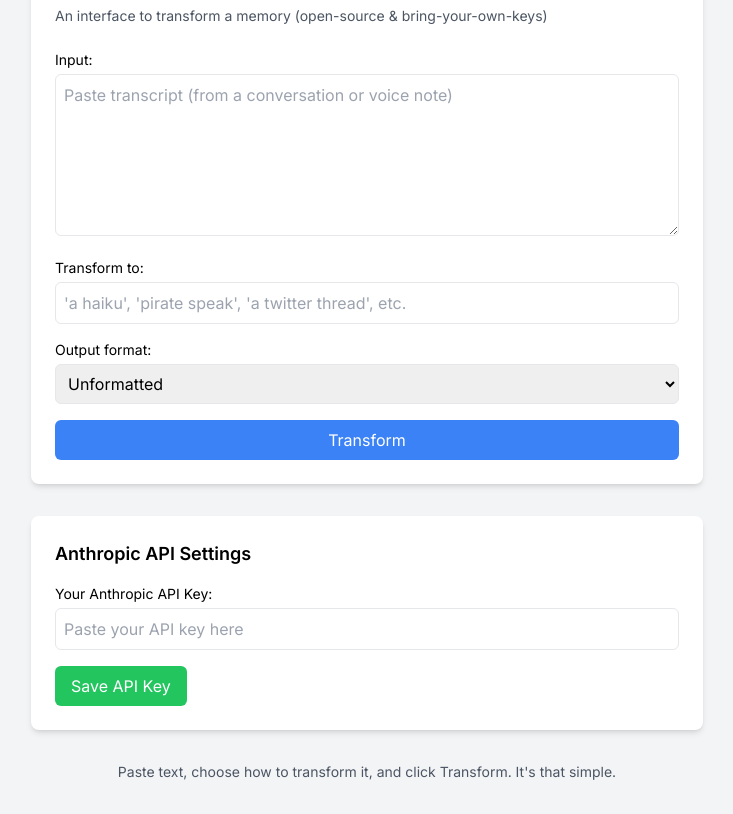
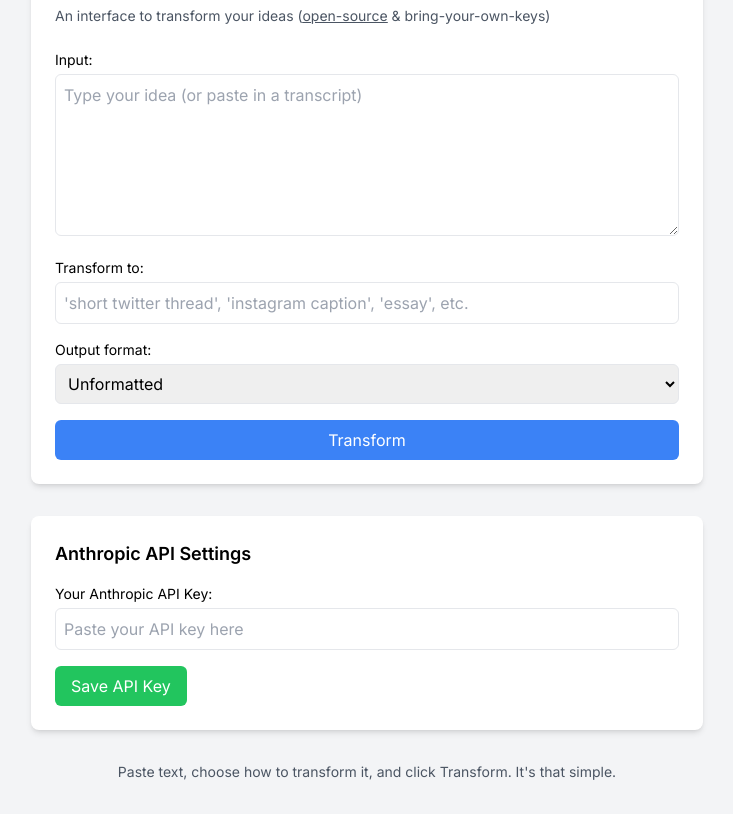
Before and after one commit to dcarmitage/kairolog, a website: page public/index.html in a window 1280 px wide. Shown: the part 94-908 px from the top of the page, without its empty margins (273-1006 px from the left). Drawn offline with nearby package versions, Linux system fonts and the light colour scheme.

Commit message:
Update index.html

```diff
--- a/public/index.html
+++ b/public/index.html
@@ -3,7 +3,7 @@
 <head>
     <meta charset="UTF-8">
     <meta name="viewport" content="width=device-width, initial-scale=1.0">
-    <title>Kairolog (Memory Transformer)</title>
+    <title>Kairolog (Idea Transformer)</title>
     <script src="https://cdn.tailwindcss.com"></script>
     <link href="https://fonts.googleapis.com/css2?family=Inter:wght@400;600&display=swap" rel="stylesheet">
     <style>
@@ -31,16 +31,16 @@
             <h1 class="text-3xl font-semibold mb-2 text-left">Kairolog</h1>
             <!-- <bold>Transform a memory</bold> -->
             <!-- <p class="text-left text-sm text-gray-600 mb-6">Paste memory -> Describe how to transform it -> Click Transform</p> -->
-            <p class="text-left text-sm text-gray-600 mb-6">An interface to transform a memory (open-source & bring-your-own-keys)</p>
+            <p class="text-left text-sm text-gray-600 mb-6">An interface to transform your ideas (<u><a href="https://github.com/dcarmitage/kairolog" target="_blank">open-source</a></u> &amp; bring-your-own-keys)</p>
 
             <div class="mb-4">
                 <label for="textInput" class="block text-sm font-medium mb-1">Input:</label>
-                <textarea id="textInput" rows="6" class="w-full p-2 border rounded-md" placeholder="Paste transcript (from a conversation or voice note)"></textarea>
+                <textarea id="textInput" rows="6" class="w-full p-2 border rounded-md" placeholder="Type your idea (or paste in a transcript)"></textarea>
             </div>
 
             <div class="mb-4">
                 <label for="transformPrompt" class="block text-sm font-medium mb-1">Transform to:</label>
-                <input type="text" id="transformPrompt" class="w-full p-2 border rounded-md" placeholder="'a haiku', 'pirate speak', 'a twitter thread', etc."">
+                <input type="text" id="transformPrompt" class="w-full p-2 border rounded-md" placeholder="'short twitter thread', 'instagram caption', 'essay', etc."">
             </div>
 
             <div class="mb-4">
```
